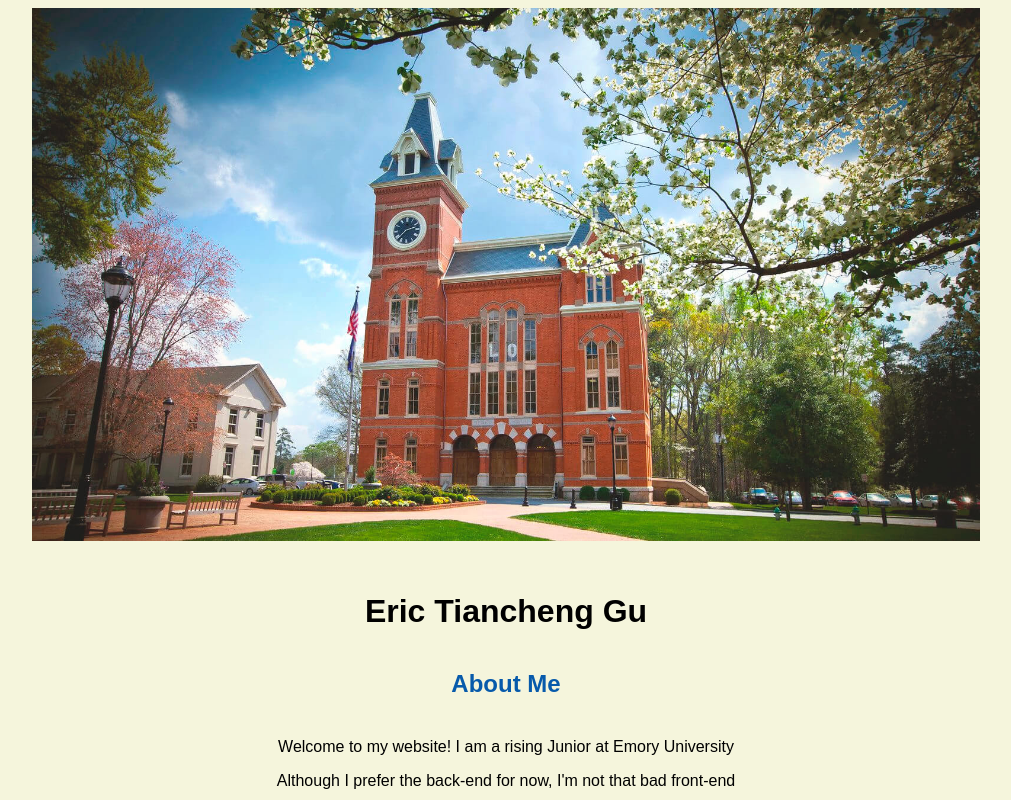
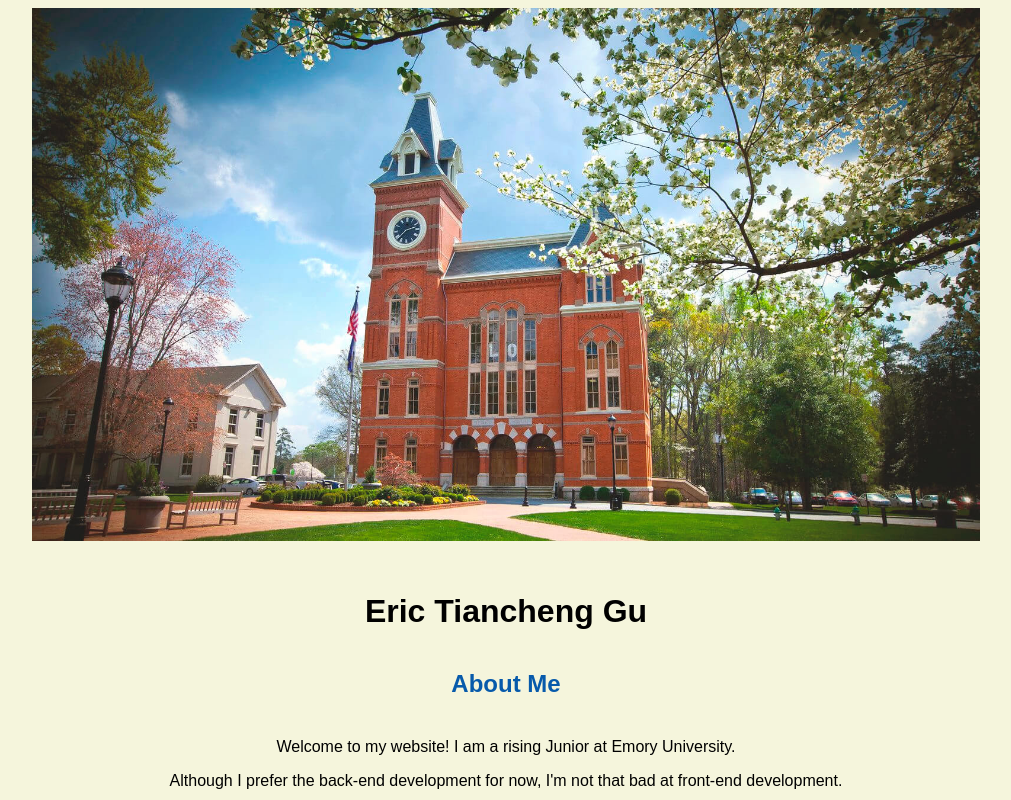
Before and after one commit to ericygu/ericygu.github.io, a plain HTML site: page index.html in a window 1280 px wide. Shown: the top 800 px of the page, without its empty margins (134-1145 px from the left). Drawn offline with Linux system fonts and the light colour scheme.

Commit message:
Update index.html

```diff
--- a/index.html
+++ b/index.html
@@ -18,8 +18,8 @@
     <img src = "images/banner.jpg" width="75%" alt="banner">
     <h1>Eric Tiancheng Gu</h1>
     <h2>About Me</h2>
-    <p>Welcome to my website! I am a rising Junior at Emory University</p>
-    <p>Although I prefer the back-end for now, I'm not that bad front-end</p>
+    <p>Welcome to my website! I am a rising Junior at Emory University.</p>
+    <p>Although I prefer the back-end development for now, I'm not that bad at front-end development.</p>
     <p>Navigate through my site for information - have fun!</p>
     <p>This website is oriented to fit with mobile devices as well</p>
     <h2>Credentials and Portfolio</h2>
```
